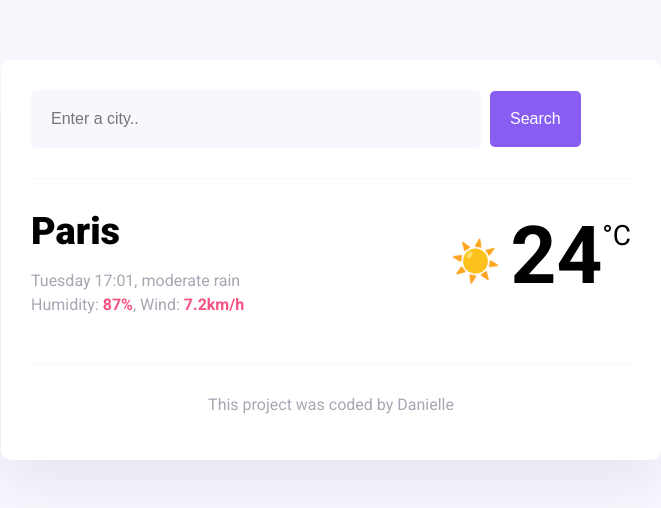
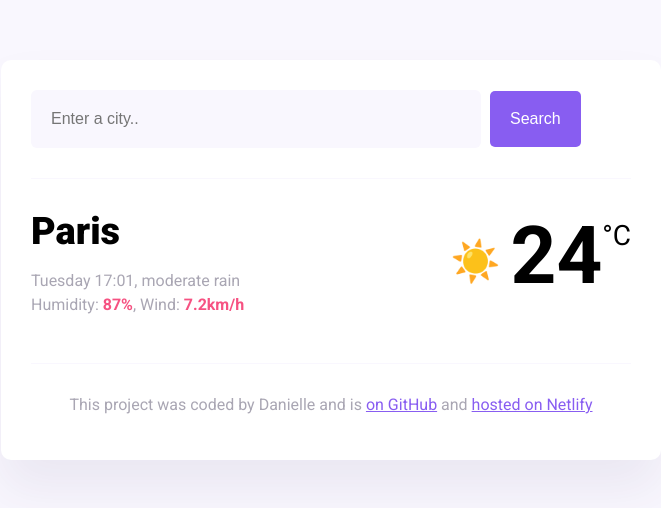
Before and after one commit to DJHB24/WeatherApp, a website built with Parcel: page index.html in a window 1280 px wide. Shown: the whole page, without its empty margins (309-970 px from the left). Built offline with nearby package versions, Linux system fonts and the light colour scheme.

Commit message:
Update index.html

```diff
--- a/index.html
+++ b/index.html
@@ -45,7 +45,9 @@
       <footer>
         <p>
           This project was coded by
-          Danielle</a>
+          Danielle and is
+          <a href="https://github.com/DJHB24/WeatherApp.git" target="_blank"> on GitHub</a> and
+          <a href="https://dbweatherapp.netlify.app/" target="_blank"> hosted on Netlify</a>
         </p>
       </footer>
     </div>
```
